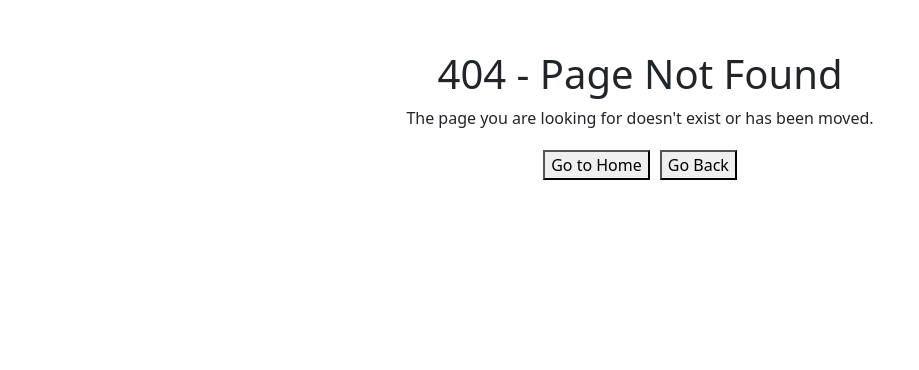
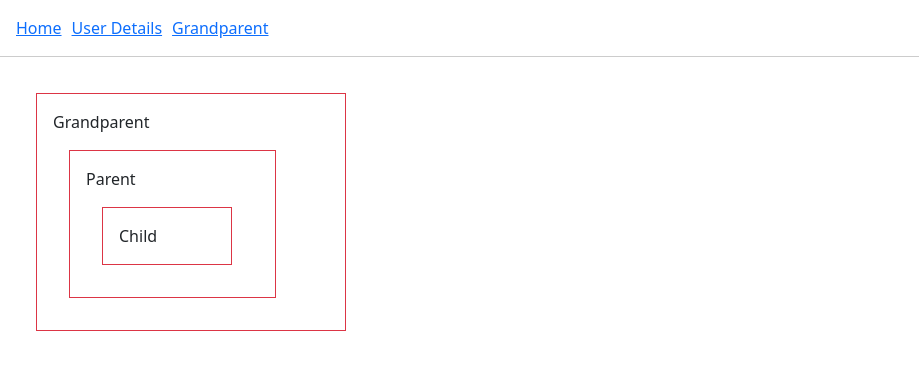
Before and after one commit to towfique-pranto/MERN-course, a React (Vite) app in the folder react-intermediate/: page /grandparent in a window 1280 px wide. Before the commit this address had no page. Shown: the top 370 px of the page, without its empty margins (0-919 px from the left). Built offline with nearby package versions, Linux system fonts and the light colour scheme.

Commit message:
Module 6 Lesson 7: Props Drilling Concept & React Context API Part 01

```diff
--- a/react-intermediate/src/App.jsx
+++ b/react-intermediate/src/App.jsx
@@ -3,6 +3,7 @@ import { Routes, Route } from "react-router";
 import ErrorPage from "./ErrorPage";
 import Layout from "./Layout";
 import User from "./User";
+import Grandparent from "./Grandparent";
 
 function App() {
   return (
@@ -10,6 +11,7 @@ function App() {
       <Route path="/" element={<Layout />}>
         <Route index element={<BasicExample />} />
         <Route path="/user/:id" element={<User />} />
+        <Route path="/grandparent" element={<Grandparent />} />
       </Route>
       <Route path="*" element={<ErrorPage />} />
     </Routes>
--- /dev/null
+++ b/react-intermediate/src/Child.jsx
@@ -0,0 +1,5 @@
+import React from "react";
+
+export default function Child() {
+  return <div className="p-3 border w-75 m-3 border-danger">Child</div>;
+}
--- /dev/null
+++ b/react-intermediate/src/Grandparent.jsx
@@ -0,0 +1,11 @@
+import React from "react";
+import Parent from "./Parent";
+
+export default function Grandparent() {
+  return (
+    <div className="p-3 border w-25 m-3 border-danger">
+      Grandparent
+      <Parent />
+    </div>
+  );
+}
--- a/react-intermediate/src/Layout.jsx
+++ b/react-intermediate/src/Layout.jsx
@@ -7,7 +7,12 @@ export default function Layout() {
         <NavLink style={{ marginRight: "10px" }} to="/">
           Home
         </NavLink>
-        <NavLink to="/user/1">User Details</NavLink>
+        <NavLink style={{ marginRight: "10px" }} to="/user/1">
+          User Details
+        </NavLink>
+        <NavLink style={{ marginRight: "10px" }} to="/grandparent">
+          Grandparent
+        </NavLink>
       </nav>
 
       <main style={{ padding: "20px" }}>
--- /dev/null
+++ b/react-intermediate/src/Parent.jsx
@@ -0,0 +1,11 @@
+import React from "react";
+import Child from "./Child";
+
+export default function Parent() {
+  return (
+    <div className="p-3 border w-75 m-3 border-danger">
+      Parent
+      <Child />
+    </div>
+  );
+}
```
